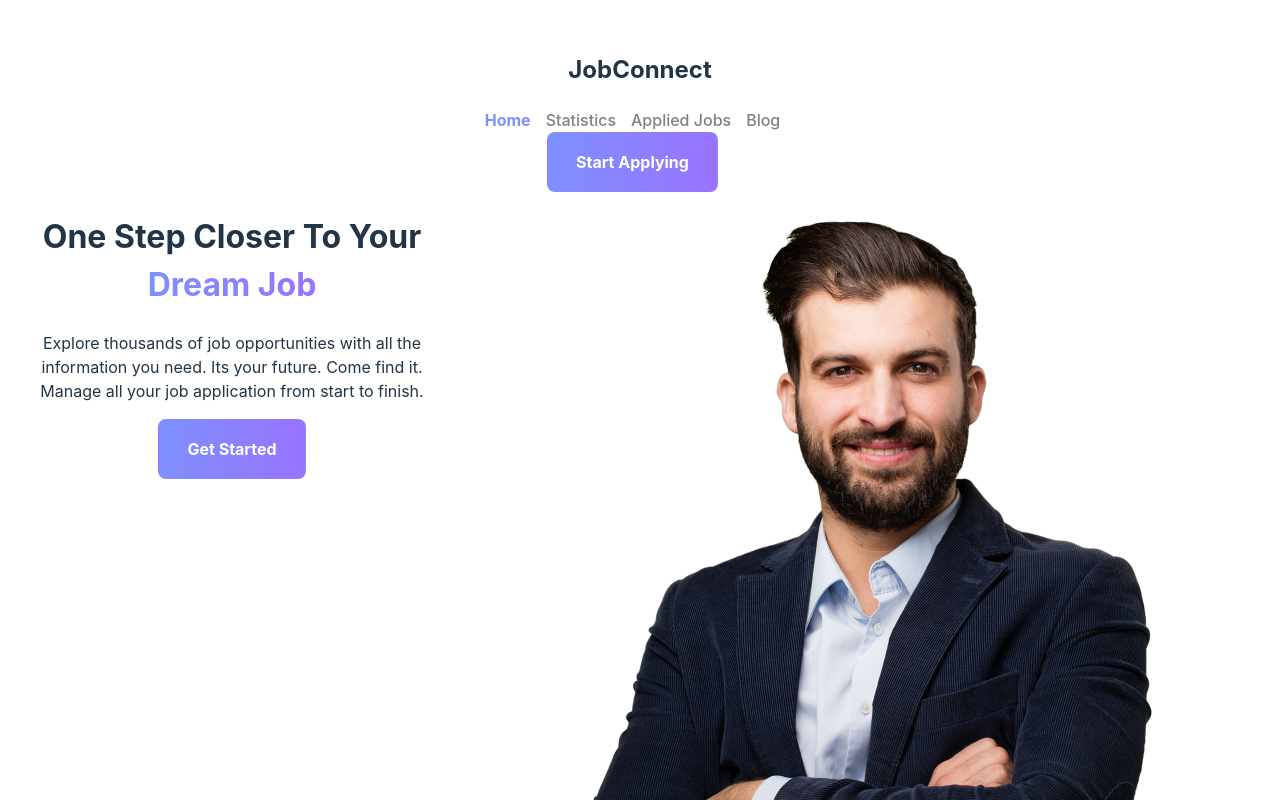
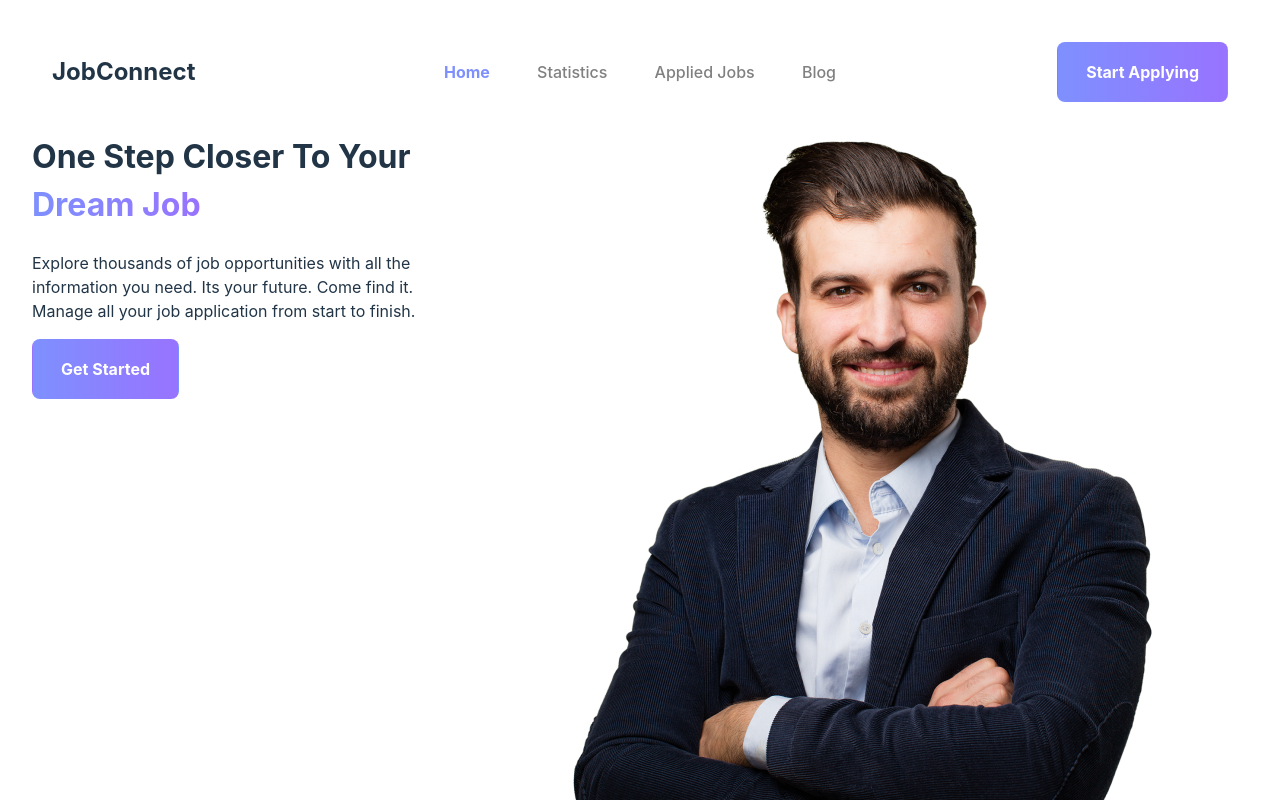
Before and after one commit to farjanarahman/career-hub, a React (Vite) app: page / in a window 1280 px wide. Shown: the top 800 px of the page. Built offline with nearby package versions, Linux system fonts and the light colour scheme.

Commit message:
the navbar styles fixed

```diff
--- /dev/null
+++ b/src/components/Banner/Banner.css
@@ -0,0 +1,3 @@
+.img{
+    background-color: aqua;
+}
--- /dev/null
+++ b/src/components/Banner/Banner.jsx
@@ -0,0 +1,11 @@
+import React from 'react';
+import './Banner.css'
+const Banner = () => {
+
+    return (
+        <div className='img'>
+        </div>
+    );
+};
+
+export default Banner;
--- a/src/components/Header/Header.css
+++ b/src/components/Header/Header.css
@@ -1,4 +1,4 @@
-nav a{
+/* nav a{
     margin-right: 15px;
     font-size: 16px;
     color: gray;
@@ -17,7 +17,6 @@ nav a{
     color: white;
     font-weight: bold;
     padding: 19px 28px;
-
 }
 
 .banner-left{
@@ -32,4 +31,49 @@ span{
 }
 .banner{
     display: flex;
+} */
+
+nav a{
+    color: gray;
 }
+.header-container {
+    display: flex;
+    justify-content: space-between;
+    align-items: center;
+    height: 80px;
+    padding: 0 20px;
+}
+
+.header-left {
+    display: flex;
+    align-items: center;
+    width: 50%;
+}
+
+.header-right {
+    display: flex;
+    align-items: center;
+    justify-content: flex-end;
+    width: 50%;
+}
+
+.header-middle {
+    display: flex;
+    justify-content: center;
+    align-items: center;
+    width: 50%;
+}
+
+.links {
+    display: flex;
+    justify-content: space-between;
+    align-items: center;
+    width: 100%;
+}
+
+.btn{
+    background: linear-gradient(90deg, #7E90FE 0%, #9873FF 100%);
+    color: white;
+    font-weight: bold;
+    padding: 19px 28px;
+}
--- a/src/components/Header/Header.jsx
+++ b/src/components/Header/Header.jsx
@@ -6,27 +6,22 @@ import ActiveLink from '../ActiveLink/ActiveLink';
 const Header = () => {
     return (
         <div>
-            <nav>
+            <nav className='header-container'>
+                <div className='header-left'>
                     <h2>JobConnect</h2>
+                </div>
+                <div className='header-middle'>
                     <div className='links'>
                         <ActiveLink to="/">Home</ActiveLink>
                         <ActiveLink to="/statistics">Statistics</ActiveLink>
                         <ActiveLink to="/appliedjobs">Applied Jobs</ActiveLink>
                         <ActiveLink to="/blog">Blog</ActiveLink>
                     </div>
+                </div>
+                <div className='header-right'>
                     <Link><button className='btn'>Start Applying</button></Link>
+                </div>
             </nav>
-            <div className='banner'>
-                <div className='banner-left'>
-                    <h1>One Step Closer To Your <span>Dream Job</span></h1>
-                    <p>Explore thousands of job opportunities with all the information you need. Its your future. Come find it. Manage all your job application from start to finish.</p>
-                    <button className='btn'>Get Started</button>
-                </div>
-                <div className='banner-right'>
-                    <img src="/src/assets/All Images/P3OLGJ1 copy 1.png" alt="" />
-                </div>
-            </div>
-
         </div>
     );
 };
--- a/src/components/Home/Home.css
+++ b/src/components/Home/Home.css
@@ -1,4 +1,24 @@
+.btn{
+    background: linear-gradient(90deg, #7E90FE 0%, #9873FF 100%);
+    color: white;
+    font-weight: bold;
+    padding: 19px 28px;
+}
 
+.banner-left{
+    width: 45%;
+    text-align: left;
+}
+span{
+    background: linear-gradient(
+            to right, #7E90FE
+            , #9873FF);
+    -webkit-text-fill-color: transparent;
+    -webkit-background-clip: text;
+}
+.banner{
+    display: flex;
+}
 
 .category-container{
     display: grid;
@@ -13,4 +33,5 @@
     grid-template-columns: repeat(2, 1fr);
     gap: 15px;
     margin-top: 30px;
+    text-align: left;
 }
--- a/src/components/Home/Home.jsx
+++ b/src/components/Home/Home.jsx
@@ -54,6 +54,16 @@ const Home = () => {
 
   return (
     <div className='home-container'>
+        <div className='banner'>
+                <div className='banner-left'>
+                    <h1>One Step Closer To Your <span>Dream Job</span></h1>
+                    <p>Explore thousands of job opportunities with all the information you need. Its your future. Come find it. Manage all your job application from start to finish.</p>
+                    <button className='btn'>Get Started</button>
+                </div>
+                <div className='banner-right'>
+                    <img src="/src/assets/All Images/P3OLGJ1 copy 1.png" alt="" />
+                </div>
+            </div>
       <div className='category-container'>
         {category.map((categories) => (
           <Category key={categories.id} categories={categories} />
--- a/src/components/Job/Job.jsx
+++ b/src/components/Job/Job.jsx
@@ -1,11 +1,18 @@
 import React from 'react';
-import './Job.css'
+import './Job.css';
+import { useNavigate } from 'react-router-dom';
 
-const Job = ({job}) => {
-    const {company_logo, job_title, company_name, remote_onsite, time, location, salary} = job;
+const Job = ({ job }) => {
+  const { id, company_logo, job_title, company_name, remote_onsite, time, location, salary } = job;
+  const navigate = useNavigate();
+
+  const handleNavigate = () => {
+    navigate(`/job/${id}`);
+  };
+
   return (
     <div className='job'>
-            <img src={company_logo} alt="" />
+      <img src={company_logo} alt='' />
       <h3>{job_title}</h3>
       <p>{company_name}</p>
       <div>
@@ -16,7 +23,9 @@ const Job = ({job}) => {
         <p>{location}</p>
         <p>{salary}</p>
       </div>
-            <button className='btn'>View Details</button>
+      <button className='btn' onClick={handleNavigate}>
+        View Details
+      </button>
     </div>
   );
 };
--- a/src/components/JobDetails/JobDetails.jsx
+++ b/src/components/JobDetails/JobDetails.jsx
@@ -1,11 +1,20 @@
 import React from 'react';
+import { useLoaderData, useParams } from 'react-router-dom';
+import Banner from '../Banner/Banner';
 
 const JobDetails = () => {
-    return (
+  const { id } = useParams();
+  const jobs = useLoaderData();
+  const { job_description } = jobs;
+
+  return (
+    <div>
+        <h2>Job Details</h2>
         <div>
-
+            <p>{job_description}</p>
         </div>
-    );
+    </div>
+  );
 };
 
 export default JobDetails;
--- a/src/main.jsx
+++ b/src/main.jsx
@@ -30,10 +30,10 @@ const router = createBrowserRouter([
           };
         },
       },
-
       {
-        path: 'review',
-        element: <JobDetails> </JobDetails>
+        path: 'job/:id',
+        element: <JobDetails></JobDetails>,
+        loader: ({params}) => fetch(`job.json/${params.id}`)
       }
     ]
   }
```
Lines whose indentation alone changed are shown as unchanged.
